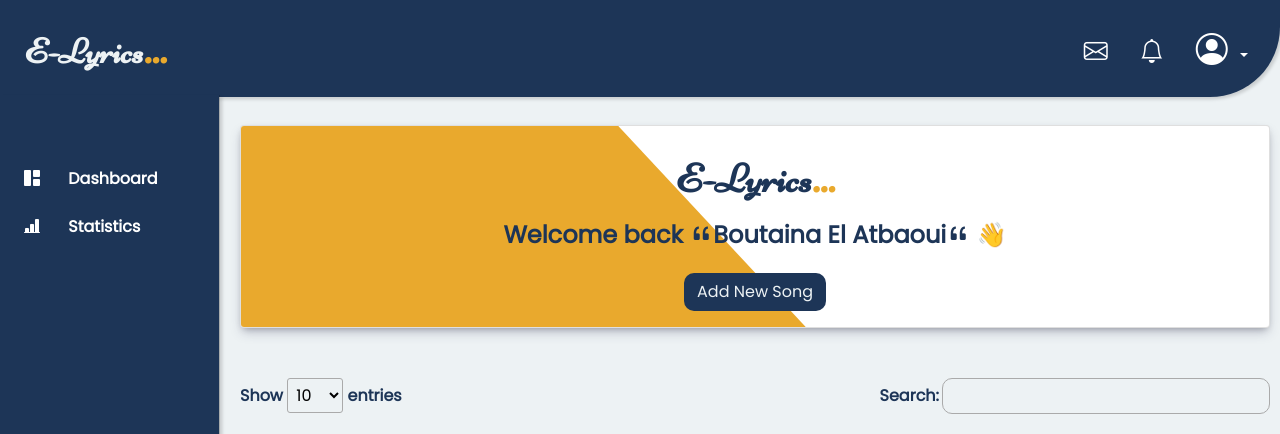
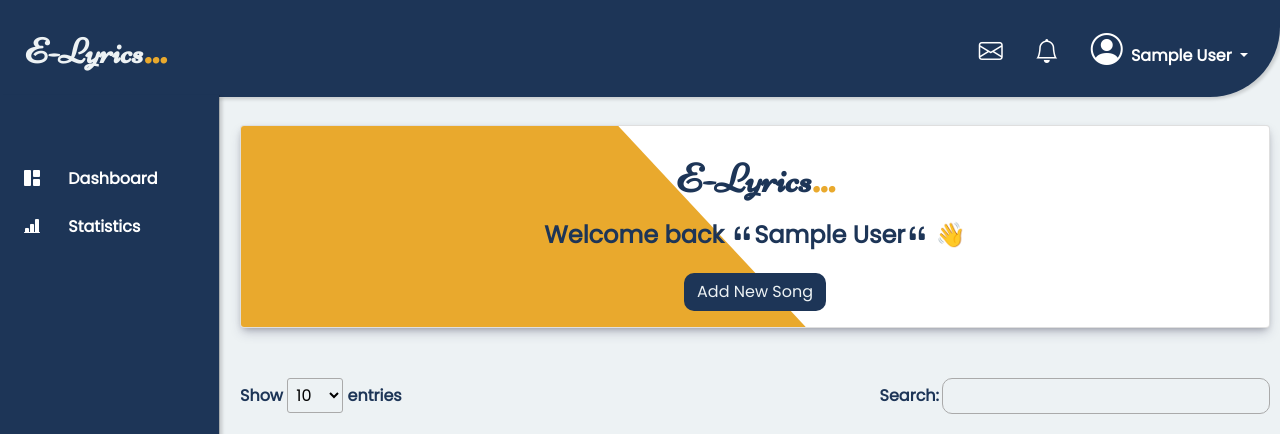
Before and after one commit to Boutainaelatbaoui/E-Lyrics.org, a PHP site: page / in a window 1280 px wide. Shown: the top 434 px of the page. Run offline with PHP 8.4, Linux system fonts and the light colour scheme; the visitor is signed in with stand-in values (Sample User, id 1); some libraries are stand-ins or nearby versions; some web fonts are replaced.

Commit message:
Added admin.php

```diff
--- a/include/navbar.php
+++ b/include/navbar.php
@@ -50,6 +50,7 @@
                     <li class="nav-item dropdown">
                             <a class="nav-link dropdown-toggle text-white fw-bold ms-0 ms-lg-3" href="#" role="button" data-bs-toggle="dropdown" aria-expanded="false">
                                 <i class="bi bi-person-circle fs-2 fw-bolder me-1"></i>
+                                <?php echo $_SESSION['name']; ?>
                             </a>
                             <ul class="dropdown-menu dropdown-menu-end">
                                 <li><a class="dropdown-item" href="#">Edit Profile</a></li>
--- a/index.php
+++ b/index.php
@@ -3,7 +3,8 @@
 <?php
     $title = "Dashboard | E-Lyrics";
     include("include/head.php");
-    ?>
+    session_start();
+?>
 <body class="dash-body">
     <!-- BEGIN navbar -->
     <?php
@@ -25,7 +26,7 @@
                     </span>
                 </div>
                 <div class="card-text mb-4">
-                    <h4 class="mt-1 fw-bolder">Welcome back <i class="bi bi-quote"></i>Boutaina El Atbaoui<i class="bi bi-quote"></i> <span>&#128075;</span></h4>
+                    <h4 class="mt-1 fw-bolder">Welcome back <i class="bi bi-quote"></i><?php echo $_SESSION['name']; ?><i class="bi bi-quote"></i> <span>&#128075;</span></h4>
                 </div>
                 <a href="#modal-song" data-bs-toggle="modal" class="btn btn-modal" onclick="addSong()">Add New Song</a>
             </div>
```
